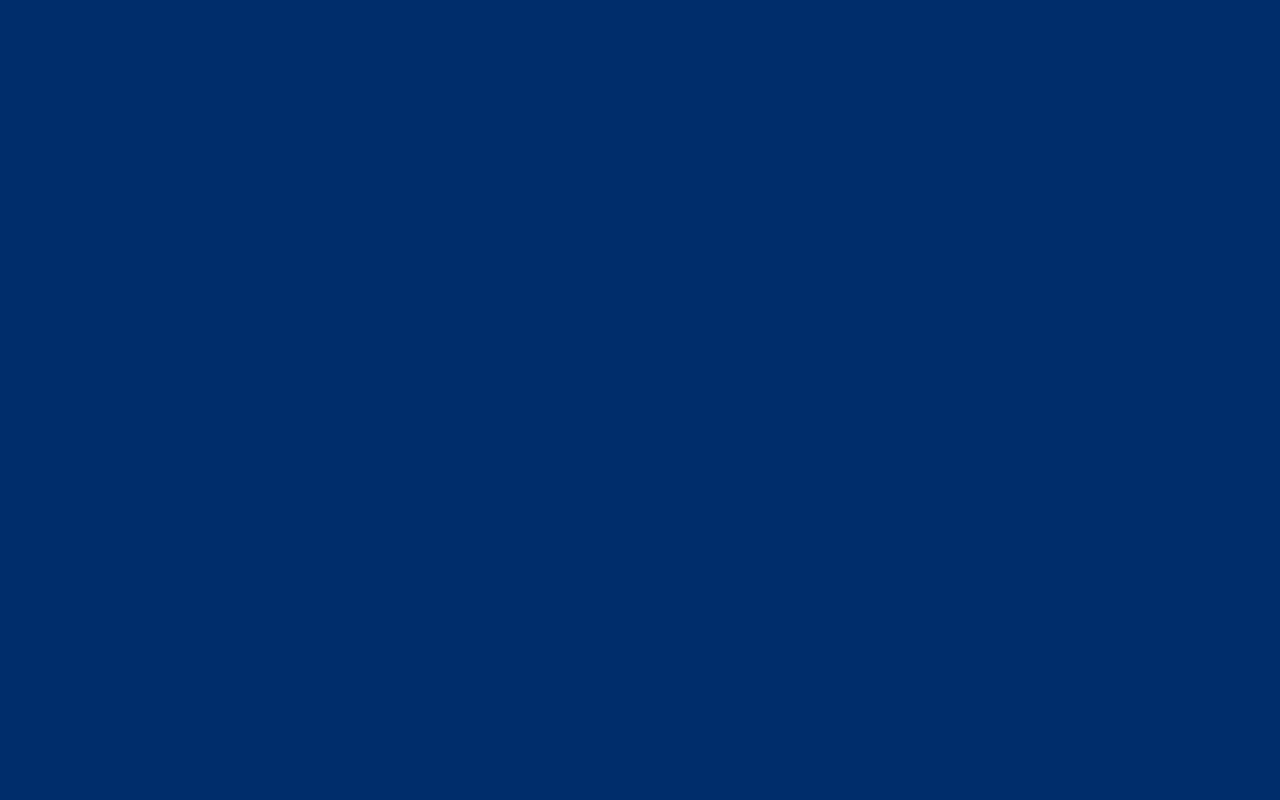
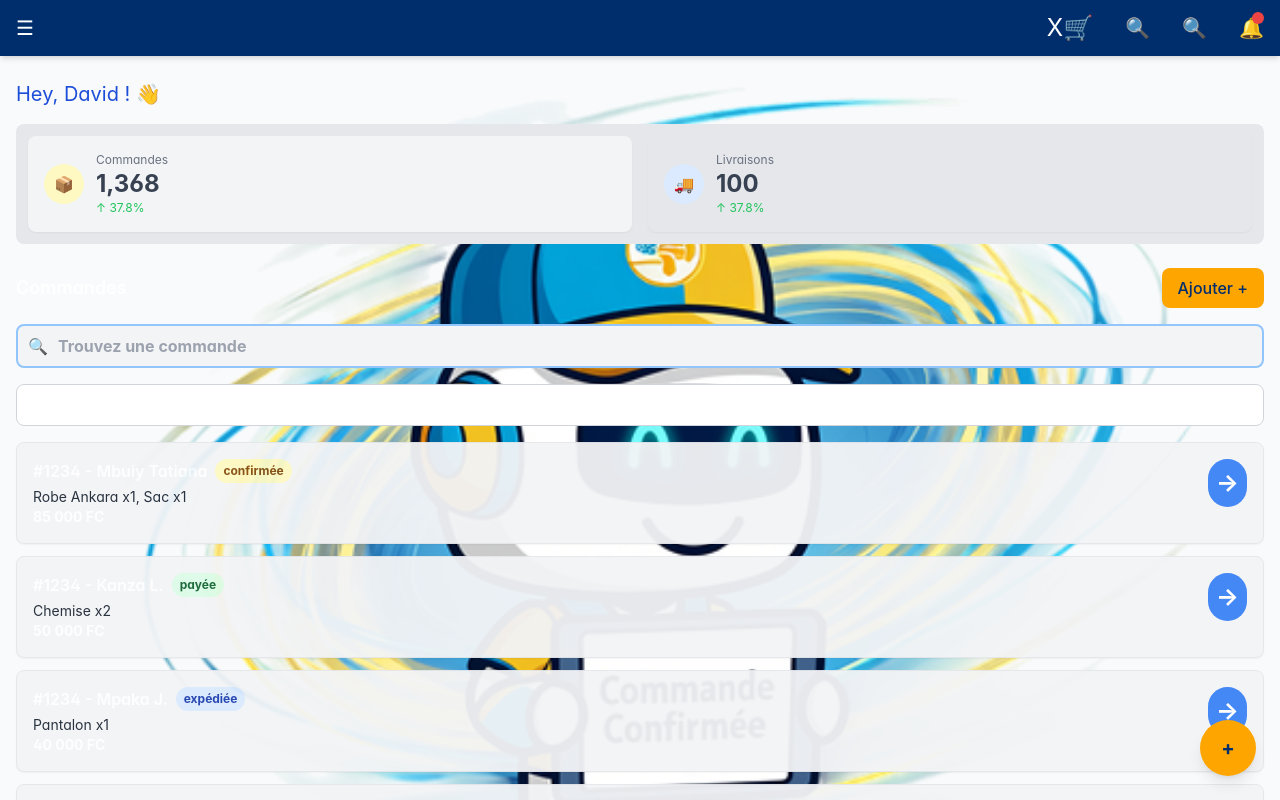
Before and after one commit to BelieveMb/Botinda-Ai, a React (Vite) app in the folder client/: page /dashboard in a window 1280 px wide. Before the commit this address had no page. Built offline with nearby package versions, Linux system fonts and the light colour scheme.

Commit message:
start with dashboard seller

```diff
--- a/client/src/App.jsx
+++ b/client/src/App.jsx
@@ -4,6 +4,7 @@ import { BrowserRouter, Routes, Route } from 'react-router-dom'
 import Login from './pages/Login';
 import VerifyCode from './pages/VerifyCode';
 import Register from './pages/Register';
+import DashboardPage from './pages/DashboardPage';
 
 function App() {
   return (
@@ -15,8 +16,8 @@ function App() {
              <Route path="/login" element={<Login />} />
               <Route path="/verify-code" element={<VerifyCode />} />
               <Route path="/signup" element={<Register />} />
-               {/*<Route path="/dashboard" element={<DashboardPag />} />
-              <Route path="/order/new" element={<NewOrder />} />
+               <Route path="/dashboard" element={<DashboardPage />} />
+              {/*<Route path="/order/new" element={<NewOrder />} />
               <Route path="/order/1" element={<OrderDetail />} />  */}
             </Routes>
         </div>
--- a/client/src/components/Header.jsx
+++ b/client/src/components/Header.jsx
@@ -1,11 +1,15 @@
 import React from 'react'
+import { useNavigate } from 'react-router-dom'
+
+
 
 function Header() {
+  const navigate = useNavigate();
   return (
       <div className="my-8 flex items-start justify-between gap-8  w-full ">
         <img src="../../public/logo.png" alt="BoTinda AI" className="w-24 h-12 border border-red-500 " />
         <p className="text-12 text-blue-900 mt-1">
-          Pas de compte ? <span className="text-primary cursor-pointer font-bold " onClick={() => navigate('/signup')}>S'inscrire</span>
+          Pas de compte ? <span className="text-primary cursor-pointer font-bold hover:underline " onClick={() => navigate('/signup')}>S'inscrire</span>
         </p>
       </div>
   )
--- /dev/null
+++ b/client/src/layout/Header.jsx
@@ -0,0 +1,19 @@
+import React from "react";
+
+export default function Header({ onMenuClick }) {
+  return (
+    <header className="bg-[#002D6B] text-white px-4 py-3 flex justify-between items-center shadow-md">
+      <button onClick={onMenuClick} className="text-xl">
+        ☰
+      </button>
+      <div className="flex space-x-8">
+        <button className="text-2xl hover:bg-red-500">X🛒</button>
+        <button className="text-xl">🔍</button>
+        <button className="text-xl">🔍</button>
+        <button className="text-xl relative">
+          🔔<span className="absolute top-0 right-0 w-3 h-3 bg-red-500 rounded-full"></span>
+        </button>
+      </div>
+    </header>
+  );
+}
--- /dev/null
+++ b/client/src/pages/DashboardPage.jsx
@@ -0,0 +1,77 @@
+// src/pages/DashboardPage.jsx
+import React, { useState } from "react";
+import StatsCard from "../components/dashboard/StatsCard";
+import FloatingActionButton from "../components/ui/FloatingActionButton";
+import CommandeList from "../components/ui/CommandeList";
+import { useNavigate } from "react-router-dom";
+import Header from "../layout/Header";
+
+export default function DashboardPage() {
+  const navigate = useNavigate();
+  const [commandes, setCommandes] = useState([
+    {
+      id: 1,
+      client: "Mbuiy Tatiana",
+      produit: "Robe Ankara x1, Sac x1",
+      montant: "85 000",
+      status: "confirmée"
+    },
+    {
+      id: 2,
+      client: "Kanza L.",
+      produit: "Chemise x2",
+      montant: "50 000",
+      status: "payée"
+    },
+    {
+      id: 3,
+      client: "Mpaka J.",
+      produit: "Pantalon x1",
+      montant: "40 000",
+      status: "expédiée"
+    },
+    {
+      id: 4,
+      client: "Nkosi T.",
+      produit: "Chaussures x1",
+      montant: "60 000",
+      status: "livrée"
+    }
+  ]);
+
+  const handleAddCommande = () => {
+    alert("Ouvre le formulaire d'ajout !");
+    navigate("/order/1");
+    // Ici, tu rediriges vers /order/new ou ouvres un modal
+  };
+
+  return (
+    <div className="min-h-screen bg-gray-50 pb-20">
+      {/* Header */}
+      <Header onMenuClick={() => alert("Menu ouvert")} />
+
+
+      <main className="px-4 pt-6  bg-cover bg-center h-full"
+        style={{ backgroundImage: "url('../../public/BoTinda_agent1.png')" }} >
+
+        <h3 className="text-blue-700 text-xl mb-4">Hey, David ! 👋</h3>
+        {/* Stats */}
+        <div className="grid grid-cols-2 gap-4 mb-6 bg-gray-200 p-3 rounded-lg">
+          <StatsCard title="Commandes" value="1,368" change={37.8} icon="commandes" tabActive={'commande'} />
+          <StatsCard title="Livraisons" value="100" change={37.8} icon="livraisons" />
+        </div>
+
+        {/* Liste des commandes */}
+        <CommandeList
+          commandes={commandes}
+          onAddClick={handleAddCommande}
+        />
+      </main>
+
+      {/* Floating Button (mobile) */}
+      <FloatingActionButton onClick={handleAddCommande}>
+        +
+      </FloatingActionButton>
+    </div>
+  );
+}
--- /dev/null
+++ b/client/src/pages/NewOrder.jsx
@@ -0,0 +1,68 @@
+import React, { useState } from "react";
+import StatsCard from "../components/dashboard/StatsCard";
+import FloatingActionButton from "../components/ui/FloatingActionButton";
+import Header from "../layout/Header";
+import CommandeAdd from "../components/ui/CommandeAdd";
+
+export default function NewOrder() {
+  const [commandes, setCommandes] = useState([
+    {
+      id: 1,
+      client: "Mbuiy Tatiana",
+      produit: "Robe Ankara x1, Sac x1",
+      montant: "85 000",
+      status: "confirmée"
+    },
+    {
+      id: 2,
+      client: "Kanza L.",
+      produit: "Chemise x2",
+      montant: "50 000",
+      status: "payée"
+    },
+    {
+      id: 3,
+      client: "Mpaka J.",
+      produit: "Pantalon x1",
+      montant: "40 000",
+      status: "expédiée"
+    },
+    {
+      id: 4,
+      client: "Nkosi T.",
+      produit: "Chaussures x1",
+      montant: "60 000",
+      status: "livrée"
+    }
+  ]);
+
+  const handleAddCommande = () => {
+    alert("Ouvre le formulaire d'ajout !");
+    // Ici, tu rediriges vers /order/new ou ouvres un modal
+  };
+
+  return (
+    <div className="min-h-screen bg-gray-50 pb-20">
+      {/* Header */}
+      <Header onMenuClick={() => alert("Menu ouvert")} />
+
+
+      <main className="px-4 pt-6  bg-cover bg-center h-full"
+        style={{ backgroundImage: "url('../assets/BoTinda-agent.png')" }} >
+
+        {/* Stats */}
+        <div className="grid grid-cols-2 gap-4 mb-6 bg-gray-200 p-3 rounded-lg">
+          <StatsCard title="Commandes" value="1,368" change={37.8} icon="commandes" tabActive={'commande'} />
+          <StatsCard title="Livraisons" value="100" change={37.8} icon="livraisons" />
+        </div>
+
+        <CommandeAdd />
+      </main>
+
+      {/* Floating Button (mobile) */}
+      <FloatingActionButton onClick={handleAddCommande}>
+        +
+      </FloatingActionButton>
+    </div>
+  );
+}
--- /dev/null
+++ b/client/src/pages/OrderDetail.jsx
@@ -0,0 +1,85 @@
+// src/pages/DashboardPage.jsx
+import React, { useState } from "react";
+import StatsCard from "../components/dashboard/StatsCard";
+import FloatingActionButton from "../components/ui/FloatingActionButton";
+import Header from "../layout/Header";
+import CommandeList from "../components/ui/CommandeList";
+import { useNavigate } from "react-router-dom";
+import CommandeItem from "../components/ui/CommandeItem";
+import SearchBar from "../components/ui/SearchBar";
+import FilterDropdown from "../components/ui/FilterDropdown";
+import OrderDetailCard from "../components/dashboard/OrderDetailCard";
+
+export default function OrderDetail() {
+  const navigate = useNavigate();
+   const order = {
+    id: "1234",
+    customer_name: "Mbuyi Tatiana",
+    customer_phone: "+243817723066",
+    products_raw: "Robe Ankara x1\nSac x1",
+    total_amount: "10 000",
+    status: "confirmed",
+    created_at: "2025-04-05T14:32:00Z"
+  };
+
+  const handleStatusChange = (newStatus) => {
+    console.log("Nouveau statut :", newStatus);
+    // Ici, tu mets à jour la base de données
+  };
+
+  const handleSendMessage = () => {
+    alert("Ouvre WhatsApp ou envoie un message via Twilio");
+  };
+
+  const handleRelanceIA = () => {
+    alert("Génère un message intelligent avec OpenAI");
+  }
+
+  const handleAddCommande = () => {
+    alert("Ouvre le formulaire d'ajout !");
+    navigate("/order/new");
+    // Ici, tu rediriges vers /order/new ou ouvres un modal
+  };
+
+  return (
+    <div className="min-h-screen bg-gray-50 pb-20">
+      {/* Header */}
+      <Header onMenuClick={() => alert("Menu ouvert")} />
+
+
+      <main className="px-4 pt-6  bg-cover bg-center h-full"
+        style={{ backgroundImage: "url('../assets/BoTinda-agent.png')" }} >
+
+        {/* Stats */}
+        <div className="grid grid-cols-2 gap-4 mb-6 bg-gray-200 p-3 rounded-lg">
+          <StatsCard title="Commandes" value="1,368" change={37.8} icon="commandes" tabActive={'commande'} />
+          <StatsCard title="Livraisons" value="100" change={37.8} icon="livraisons" />
+        </div>
+
+          <div className="mt-6">
+             <div className="flex justify-between items-center mb-4">
+               <h2 className="text-lg font-semibold text-secondary">Commandes</h2>
+               <button
+                 onClick={handleAddCommande }
+                 className="bg-[#FFA500] text-[#002D6B] px-4 py-2 rounded-lg font-medium"
+               >
+                 Ajouter +
+               </button>
+             </div>
+              <OrderDetailCard
+                order={order}
+                onStatusChange={handleStatusChange}
+                onSendMessage={handleSendMessage}
+                onRelanceIA={handleRelanceIA}
+              />
+
+           </div>
+      </main>
+
+      {/* Floating Button (mobile) */}
+      <FloatingActionButton onClick={handleAddCommande}>
+        +
+      </FloatingActionButton>
+    </div>
+  );
+}
--- a/client/src/pages/Register.jsx
+++ b/client/src/pages/Register.jsx
@@ -2,6 +2,7 @@
 import { useState } from 'react';
 import { useNavigate } from 'react-router-dom';
 import AuthButton from '../components/smallComponents/AuthButton';
+import PhoneInput from '../components/smallComponents/PhoneInput';
 
 const Register = () => {
   const [phone, setPhone] = useState('');
@@ -15,10 +16,10 @@ const Register = () => {
   };
 
   return (
-    <div className="min-h-screen bg-grayLight flex flex-col items-center justify-center p-4">
+    <div className="min-h-screen bg-gray-200 flex flex-col items-center justify-center p-4">
       {/* Header */}
-      <div className="mb-8">
-        <img src="/logo.png" alt="BoTinda AI" className="h-12 mx-auto" />
+      <div className="mb-8 flex items-start justify-between content-start gap-8  w-full lg:px-8">
+        <img src="/logo.png" alt="BoTinda AI" className="h-12 w-24" />
         <p className="text-sm text-gray-500 mt-1">
           Déjà membre ? <span className="text-primary cursor-pointer" onClick={() => navigate('/login')}>Se connecter</span>
         </p>
@@ -46,7 +47,7 @@ const Register = () => {
             value={password}
             onChange={(e) => setPassword(e.target.value)}
             placeholder="Mot de passe"
-            className="w-full pl-10 pr-4 py-2 border border-gray-300 rounded-lg focus:outline-none focus:ring-2 focus:ring-primary focus:border-transparent"
+            className="w-full pl-10 pr-4 py-2 border border-gray-300 text-blue-800 rounded-lg focus:outline-none focus:ring-2 focus:ring-primary focus:border-transparent"
           />
         </div>
 
@@ -55,7 +56,7 @@ const Register = () => {
           onClick={handleSignup}
           disabled={!phone || !password}
           className={`w-full py-2 px-4 rounded-lg text-white font-medium transition ${
-            phone && password ? 'bg-primary hover:bg-blue-800' : 'bg-gray-400 cursor-not-allowed'
+            phone && password ? 'bg-blue-600 hover:bg-blue-800' : 'bg-gray-400 cursor-not-allowed'
           }`}
         >
           Continue
```
Also changed, not shown: client/src/pages/VerifyCode.jsx (+1 -7 lines), client/public/BoTinda_agent1.png (added), 1 other file (tests, documents, lock files or other folders).
